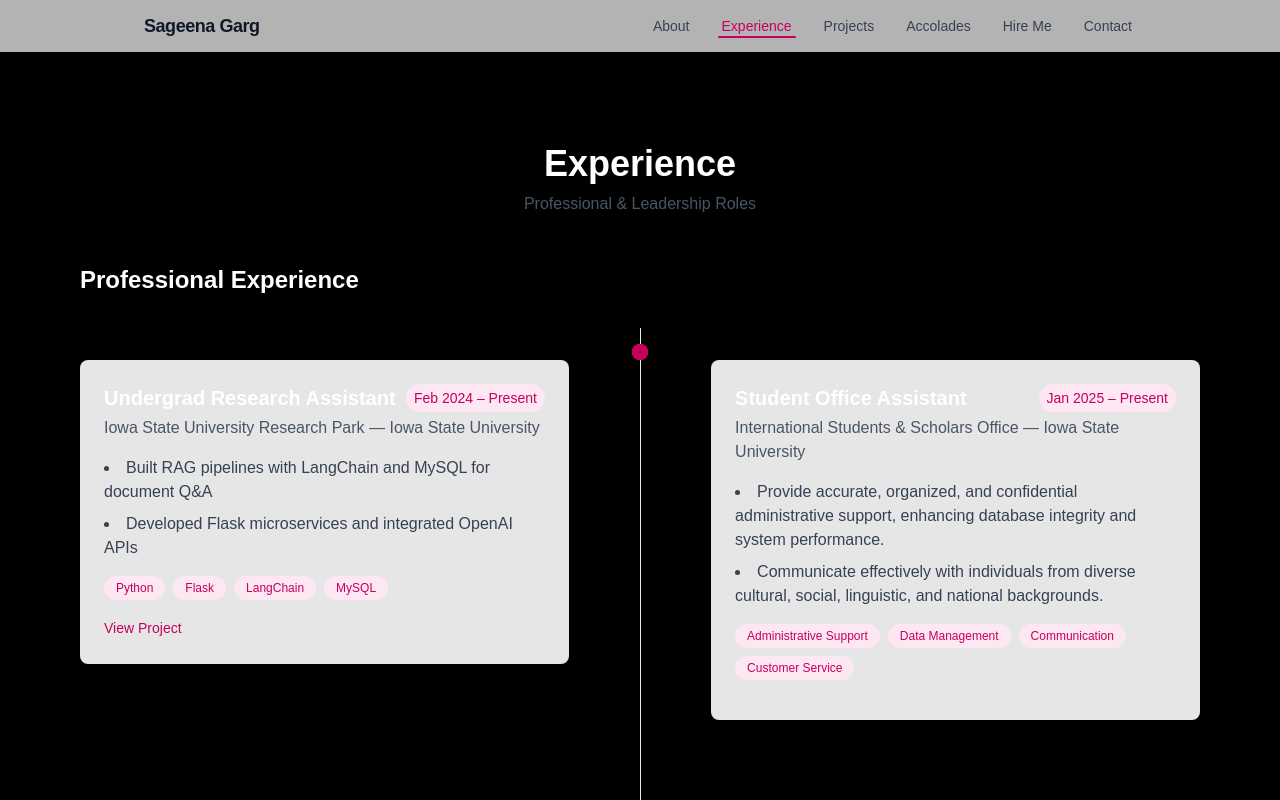
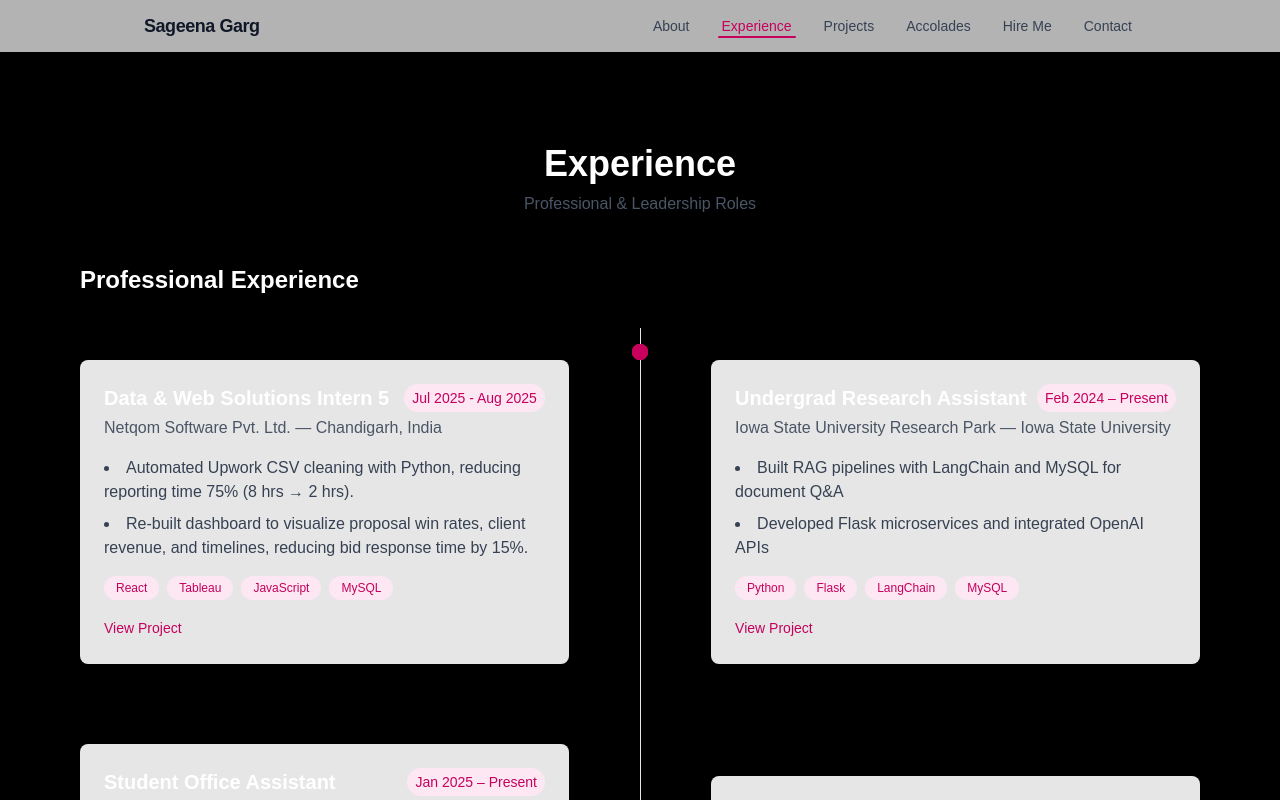
Before and after one commit to SageGarg/sageena-portfolio, a Next.js app: page /experience in a window 1280 px wide. Shown: the top 800 px of the page. Built offline with nearby package versions, Linux system fonts and the light colour scheme.

Commit message:
updating experience page

```diff
--- a/src/app/(main)/experience/page.tsx
+++ b/src/app/(main)/experience/page.tsx
@@ -1,11 +1,8 @@
 'use client';
-
 import { motion } from 'framer-motion';
-
 import {professionalExperiences,
   leadershipExperiences,
   Experience,} from '../../../content/experiences';
-
 export default function ExperiencePage() {
   return (
     <section className="mx-auto max-w-6xl px-4 py-16">
@@ -28,7 +25,8 @@ function Timeline({
 }: {
   title: string;
   items: Experience[];
-}) {
+})
+{
   return (
     <div className="mb-16">
       <h2 className="mb-8 text-2xl font-semibold">{title}</h2>
--- a/src/content/experiences.ts
+++ b/src/content/experiences.ts
@@ -11,42 +11,57 @@ export type Experience = {
 
 export const professionalExperiences: Experience[] = [
   {
-    role: 'Undergrad Research Assistant',
-    company: 'Iowa State University Research Park',
-    location: 'Iowa State University',
-    dates: 'Feb 2024 – Present',
+    role: "Data & Web Solutions Intern 5",
+    company: "Netqom Software Pvt. Ltd. ",
+    location: "Chandigarh, India",
+    dates: "Jul 2025 - Aug 2025",
     responsibilities: [
-      'Built RAG pipelines with LangChain and MySQL for document Q&A',
-      'Developed Flask microservices and integrated OpenAI APIs',
+      "Automated Upwork CSV cleaning with Python, reducing reporting time 75% (8 hrs → 2 hrs).",
+      " Re-built dashboard to visualize proposal win rates, client revenue, and timelines, reducing bid response time by 15%.",
     ],
-    skills: ['Python', 'Flask', 'LangChain', 'MySQL'],
-    link: '/projects#signal-verse',
+    skills: ["React", "Tableau", "JavaScript", "MySQL"],
+    link: "/projects#signal-verse",
   },
   {
-    role: 'Student Office Assistant',
-    company: 'International Students & Scholars Office',
-    location: 'Iowa State University',
-    dates: 'Jan 2025 – Present',
+    role: "Undergrad Research Assistant",
+    company: "Iowa State University Research Park",
+    location: "Iowa State University",
+    dates: "Feb 2024 – Present",
     responsibilities: [
-      'Provide accurate, organized, and confidential administrative support, enhancing database integrity and system performance.',
-      'Communicate effectively with individuals from diverse cultural, social, linguistic, and national backgrounds.',
+      "Built RAG pipelines with LangChain and MySQL for document Q&A",
+      "Developed Flask microservices and integrated OpenAI APIs",
     ],
-    skills: ['Administrative Support',
-  'Data Management',
-  'Communication', 'Customer Service'],
+    skills: ["Python", "Flask", "LangChain", "MySQL"],
+    link: "/projects#signal-verse",
+  },
+  {
+    role: "Student Office Assistant",
+    company: "International Students & Scholars Office",
+    location: "Iowa State University",
+    dates: "Jan 2025 – Present",
+    responsibilities: [
+      "Provide accurate, organized, and confidential administrative support, enhancing database integrity and system performance.",
+      "Communicate effectively with individuals from diverse cultural, social, linguistic, and national backgrounds.",
+    ],
+    skills: [
+      "Administrative Support",
+      "Data Management",
+      "Communication",
+      "Customer Service",
+    ],
     // link: '/projects#signal-verse',
   },
 
   {
-    role: 'Teaching Assistant',
-    company: 'Dept. of Computer Science',
-    location: 'Iowa State University',
-    dates: 'Dec 2023 – May 2024',
+    role: "Teaching Assistant",
+    company: "Dept. of Computer Science",
+    location: "Iowa State University",
+    dates: "Dec 2023 – May 2024",
     responsibilities: [
-      'Led coding help sessions for COMS 1040 (Introduction to Programming - Python) and COMS 1130 (Spreadsheets and Databases), mentoring students in Python.',
-      'In COMS 1130 course, guided students in effectively using MS Office tools—Access, Excel, and Word.',
+      "Led coding help sessions for COMS 1040 (Introduction to Programming - Python) and COMS 1130 (Spreadsheets and Databases), mentoring students in Python.",
+      "In COMS 1130 course, guided students in effectively using MS Office tools—Access, Excel, and Word.",
     ],
-    skills: ['Python', 'MS Excel', 'MS Access'],
+    skills: ["Python", "MS Excel", "MS Access"],
     // link: '/projects#signal-verse',
   },
   // …add more professional roles…
@@ -54,37 +69,37 @@ export const professionalExperiences: Experience[] = [
 
 export const leadershipExperiences: Experience[] = [
   {
-    role: 'Social Media Lead',
-    company: 'Google DSC, ISU Chapter',
-    location: 'Ames, IA',
-    dates: 'Sep 2023 – May 2024',
+    role: "Social Media Lead",
+    company: "Google DSC, ISU Chapter",
+    location: "Ames, IA",
+    dates: "Sep 2023 – May 2024",
     responsibilities: [
-      'Doubled engagement (+120%) through targeted campaigns',
-      'Managed a team of 5 and tracked metrics with Google Analytics',
+      "Doubled engagement (+120%) through targeted campaigns",
+      "Managed a team of 5 and tracked metrics with Google Analytics",
     ],
-    skills: ['Content Strategy', 'Analytics', 'Figma'],
+    skills: ["Content Strategy", "Analytics", "Figma"],
   },
   {
-    role: 'Social Media Lead',
-    company: 'Google DSC, ISU Chapter',
-    location: 'Ames, IA',
-    dates: 'Sep 2023 – May 2024',
+    role: "Social Media Lead",
+    company: "Google DSC, ISU Chapter",
+    location: "Ames, IA",
+    dates: "Sep 2023 – May 2024",
     responsibilities: [
-      'Doubled engagement (+120%) through targeted campaigns',
-      'Managed a team of 5 and tracked metrics with Google Analytics',
+      "Doubled engagement (+120%) through targeted campaigns",
+      "Managed a team of 5 and tracked metrics with Google Analytics",
     ],
-    skills: ['Content Strategy', 'Analytics', 'Figma'],
+    skills: ["Content Strategy", "Analytics", "Figma"],
   },
   {
-    role: 'Social Media Lead',
-    company: 'Google DSC, ISU Chapter',
-    location: 'Ames, IA',
-    dates: 'Sep 2023 – May 2024',
+    role: "Social Media Lead",
+    company: "Google DSC, ISU Chapter",
+    location: "Ames, IA",
+    dates: "Sep 2023 – May 2024",
     responsibilities: [
-      'Doubled engagement (+120%) through targeted campaigns',
-      'Managed a team of 5 and tracked metrics with Google Analytics',
+      "Doubled engagement (+120%) through targeted campaigns",
+      "Managed a team of 5 and tracked metrics with Google Analytics",
     ],
-    skills: ['Content Strategy', 'Analytics', 'Figma'],
-  }
+    skills: ["Content Strategy", "Analytics", "Figma"],
+  },
   // …add more leadership roles…
 ];
```
